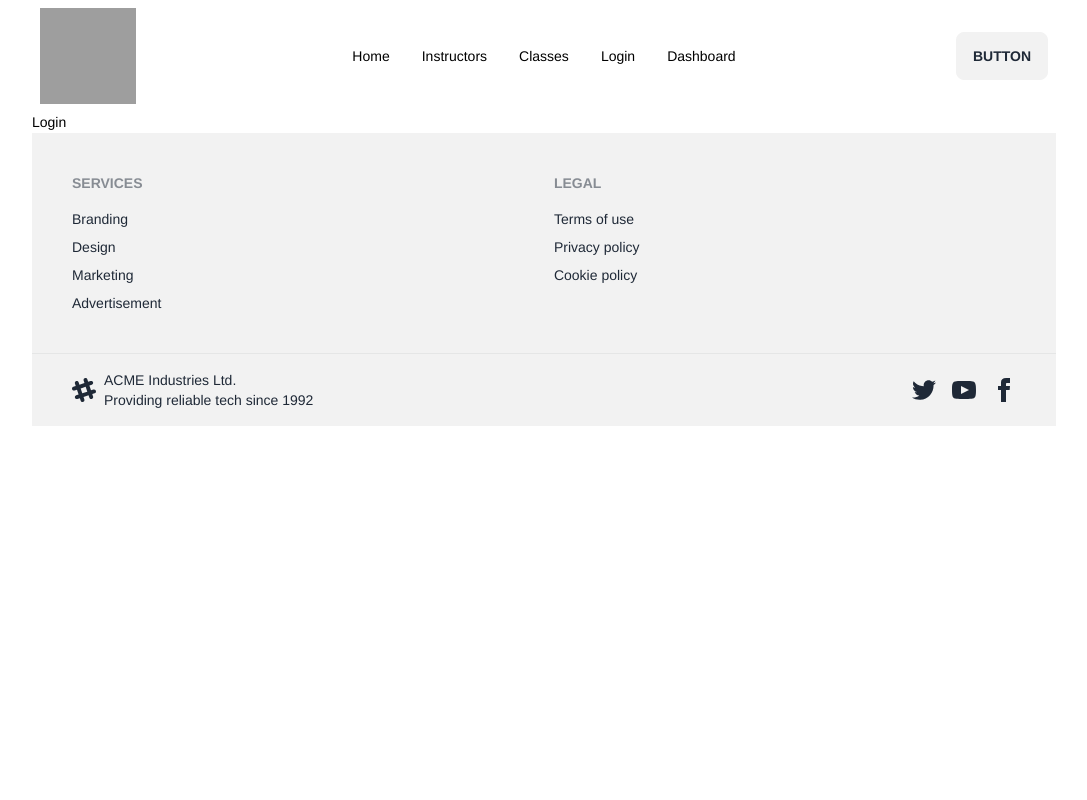
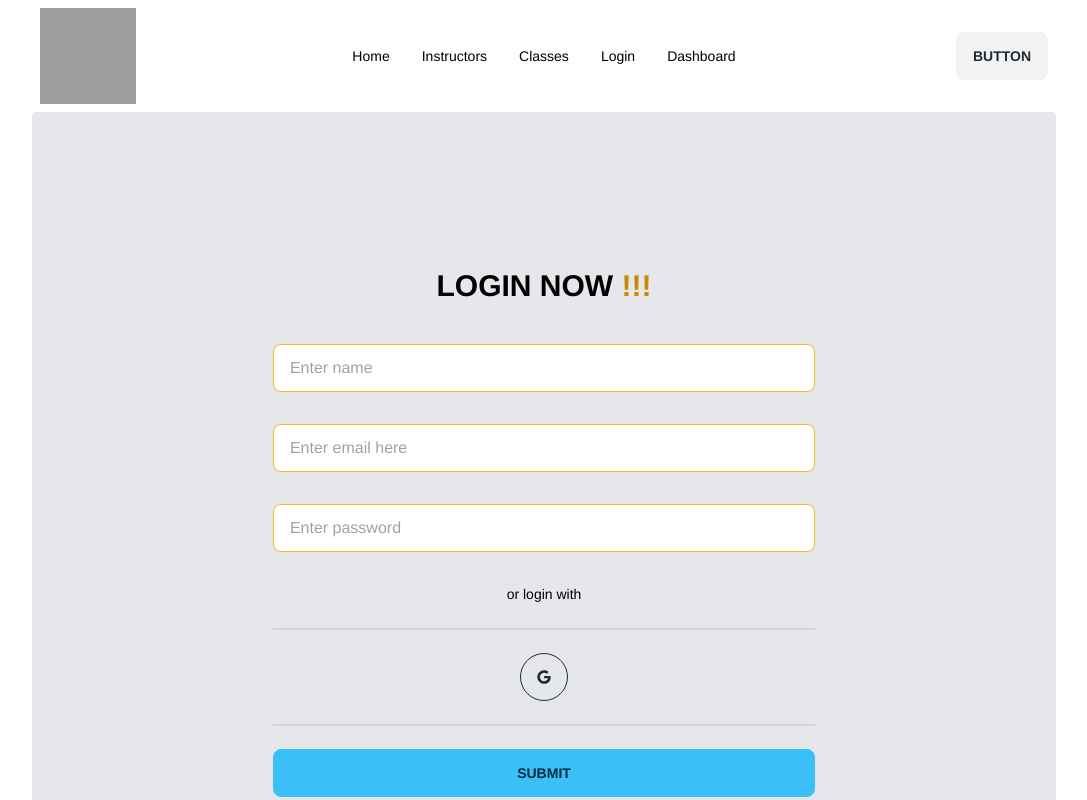
Before and after one commit to Sharminaktermetu/summercamp-client, a React app: page /login in a window 1280 px wide. Shown: the top 800 px of the page, without its empty margins (96-1183 px from the left). Built offline with nearby package versions, Linux system fonts and the light colour scheme; grey boxes are pictures that could not be loaded; the HTML template or start-up script is replaced by a standard one.

Commit message:
sign up working

```diff
--- a/package.json
+++ b/package.json
@@ -15,6 +15,7 @@
     "react": "^18.2.0",
     "react-dom": "^18.2.0",
     "react-hook-form": "^7.45.0",
+    "react-icons": "^4.10.1",
     "react-router-dom": "^6.13.0",
     "sort-by": "^1.2.0",
     "swiper": "^9.4.1"
--- a/src/Layouts/Main/Main.jsx
+++ b/src/Layouts/Main/Main.jsx
@@ -8,7 +8,9 @@ const Main = () => {
     return (
         <div>
           <Navber></Navber>
+            <div className="min-h-[calc(100vh-64px)]">
             <Outlet></Outlet>
+            </div>
             <Footer></Footer>
         </div>
     );
--- a/src/Pages/Login/Login.jsx
+++ b/src/Pages/Login/Login.jsx
@@ -1,10 +1,47 @@
+import { useForm } from "react-hook-form";
+import SocialIcon from "../../Shared/SocialIcon/SocialIcon";
 
 
 const Login = () => {
+    const { register, handleSubmit, formState: { errors } } = useForm();
+
+    const onSubmit = data => {
+        console.log(data)
+    };
+
+
     return (
-        <div>
-            Login
-        </div>
+        <>
+
+            <div className="h-screen flex justify-center items-center rounded bg-gray-200">
+
+           <form onSubmit={handleSubmit(onSubmit)}>
+           <h2 className="text-3xl text-center font-extrabold my-10">LOGIN NOW <span className="text-yellow-600">!!!</span></h2>
+          <div className="mx-auto w-9/12" >
+          <input {...register("name")}
+          type="text"
+          placeholder="Enter name"
+          className="input input-bordered w-full input-warning "/>
+
+          <input {...register("email", { required: true })}
+           type="email"
+           placeholder="Enter email here"
+           className="input input-bordered w-full input-warning  my-8"/>
+
+          <input {...register("email", { required: true })}
+           type="password"
+           placeholder="Enter password"
+           className="input input-bordered w-full input-warning mb-8"/>
+
+
+         {errors.exampleRequired && <span>This field is required</span>}
+          <SocialIcon></SocialIcon>
+           <button type="submit" className="w-full btn btn-info">SUBMIT</button>
+          </div>
+
+  </form>
+      </div>
+        </>
     );
 };
 
--- a/src/Pages/Signup/Signup.jsx
+++ b/src/Pages/Signup/Signup.jsx
@@ -1,11 +1,74 @@
 
+import { useForm } from 'react-hook-form';
 
 const Signup = () => {
-    return (
-        <div>
-            <p>Sign up</p>
-        </div>
-    );
+  const { register, handleSubmit, errors } = useForm();
+
+  const onSubmit = (data) => {
+    console.log(data); // Handle form submission here
+  };
+
+  return (
+    <form onSubmit={handleSubmit(onSubmit)}>
+      <div>
+        <label>Name</label>
+        <input type="text" {...register('name', { required: true })} />
+        {errors.name && <span>Please enter your name</span>}
+      </div>
+
+      <div>
+        <label>Email</label>
+        <input
+          type="email"
+          {...register('email', { required: true, pattern: /^\S+@\S+$/i })}
+        />
+        {errors.email && <span>Please enter a valid email address</span>}
+      </div>
+
+      <div>
+        <label>Password</label>
+        <input
+          type="password"
+          {...register('password', { required: true, minLength: 6 })}
+        />
+        {errors.password && <span>Please enter a password with at least 6 characters</span>}
+      </div>
+
+      <div>
+        <label>Confirm Password</label>
+        <input
+          type="password"
+          {...register('confirmPassword', {
+            required: true,
+            validate: (value) => value === data?.password,
+          })}
+        />
+        {errors.confirmPassword && <span>Passwords do not match</span>}
+      </div>
+
+      <div>
+        <label>Photo URL</label>
+        <input type="text" {...register('photoURL')} />
+      </div>
+
+      <div>
+        <label>Gender (optional)</label>
+        <input type="text" {...register('gender')} />
+      </div>
+
+      <div>
+        <label>Phone Number (optional)</label>
+        <input type="text" {...register('phoneNumber')} />
+      </div>
+
+      <div>
+        <label>Address (optional)</label>
+        <input type="text" {...register('address')} />
+      </div>
+
+      <button type="submit">Sign Up</button>
+    </form>
+  );
 };
 
 export default Signup;
--- /dev/null
+++ b/src/Shared/SocialIcon/SocialIcon.jsx
@@ -0,0 +1,16 @@
+
+import { FaGoogle } from "react-icons/fa";
+const SocialIcon = () => {
+    return (
+        <div className="text-center">
+            <h2>or login with</h2>
+            <div className="divider"></div>
+            <button className="btn btn-circle btn-outline">
+              <FaGoogle></FaGoogle>
+            </button>
+              <div className="divider"></div>
+        </div>
+    );
+};
+
+export default SocialIcon;
```
Also changed, not shown: 1 other file (tests, documents, lock files or other folders).
